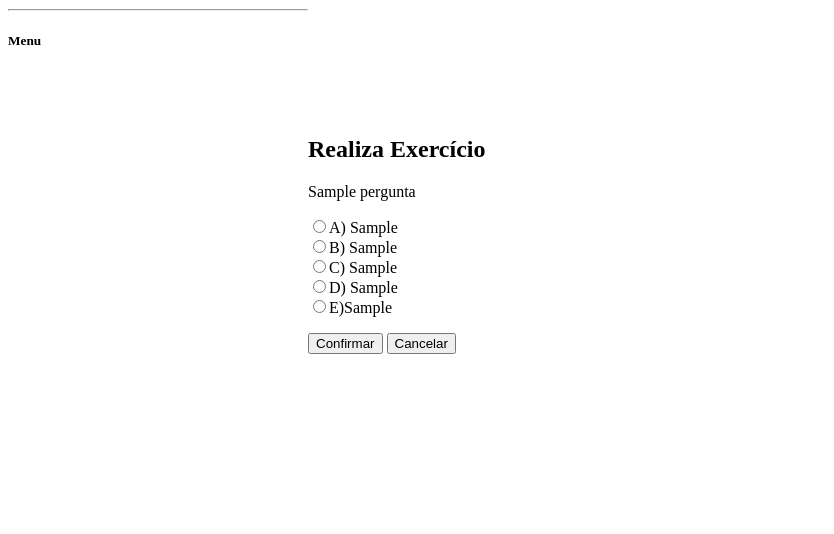
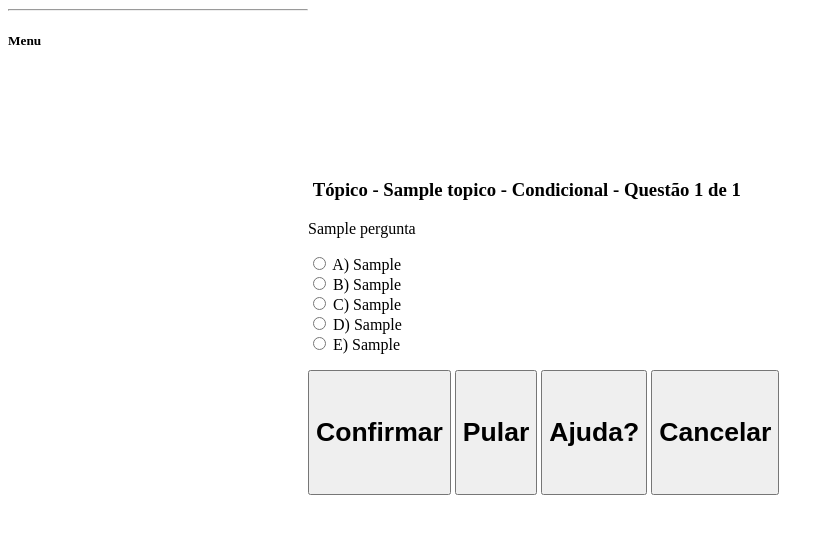
Before and after one commit to paulori22/CodingRace, a CodeIgniter app: the page made by application/views/exercicio/realizaexercicio_view.php in a window 1280 px wide. Shown: the part 64-598 px from the top of the page, without its empty margins (0-834 px from the left). Run offline with CodeIgniter, Linux system fonts and the light colour scheme; the template is opened without the code that fills it: most values are stand-ins (such as "Sample title", 1, 10 or a date in 2020); data that the repository does not hold is empty.

Commit message:
View da página de exercicios reformulada
View da página de exercicios (realizar_exercicios) reformulada.

```diff
--- a/application/controllers/Aluno.php
+++ b/application/controllers/Aluno.php
@@ -202,9 +202,12 @@ class Aluno extends MY_Controller
     function RealizaExercicio($idExercicio){
         $this->load->model('exercicio_model');
         $this->load->model('qme_model');
+        $this->load->model('topicos_model');
 
         $data['exercicio'] = $this->exercicio_model->GetById($idExercicio);
         $data['alternativas'] = $this->qme_model->GetByIdExercicio($idExercicio);
+        $data['topico'] = $this->topicos_model->GetById($data['exercicio']['Topico_idTopico']);
+        $data['exercicio']['total_de_exercicios_de_um_topico'] = $this->exercicio_model->getTotalNumberOfExercicesOfTopic($data['exercicio']['Topico_idTopico']);
 
         $data['nome'] = $this->session->userdata('nome');
         $data['ra'] = $this->session->userdata('ra');
--- a/application/views/exercicio/realizaexercicio_view.php
+++ b/application/views/exercicio/realizaexercicio_view.php
@@ -1,11 +1,11 @@
 <body class="w3-light-grey">
 
-<?php $this->load->view('commons/menulateral')?>
+    <?php $this->load->view('commons/menulateral') ?>
 
     <!-- !PAGE CONTENT! -->
     <div class="w3-main" style="margin-left:300px;margin-top:43px;">
 
-    <?php $this->load->view('commons/menupagina')?>
+        <?php $this->load->view('commons/menupagina') ?>
 
         <div class="w3-container w3-content">
             <div class="w3-container w3-left">
@@ -13,25 +13,68 @@
                     <p><?php echo $this->session->flashdata('error'); ?></p>
                 <?php endif; ?>
             </div>
-        <?php echo validation_errors();?>
-        <form class="w3-container w3-light-grey w3-text-black w3-margin" method="post" enctype="multipart/form-data" action="<?=base_url('confereexercicio_aluno')."/".$exercicio['idExercicio'];?>">
-            <h2 class="w3-center">Realiza Exercício</h2>
+            <?php echo validation_errors(); ?>
+            <div class="w3-container" style="padding-top:24px"><h3><b><i class="fa fa-file-code-o"></i>&nbsp;Tópico - <?php echo $topico['Nome'];?> - Condicional - Questão 1 de <?php echo $exercicio['total_de_exercicios_de_um_topico']?> </b></h3>
+            </div>
+
+            <form class="w3-container w3-light-grey w3-text-black w3-margin" method="post" enctype="multipart/form-data" action="<?= base_url('confereexercicio_aluno') . "/" . $exercicio['idExercicio']; ?>">
+
 
                 <div class="w3-row w3-section">
-               <p><?php echo $exercicio['Pergunta'];?></p>
+                    <p><?php echo $exercicio['Pergunta']; ?></p>
                 </div>
 
+
                 <div class="w3-row w3-section">
-                <input type="radio" name="opcao" id="opcao" value="A"/>A) <?php echo $alternativas['itemA'];?><br>
-                <input type="radio" name="opcao" id="opcao" value="B"/>B) <?php echo $alternativas['itemB'];?><br>
-                <input type="radio" name="opcao" id="opcao" value="C"/>C) <?php echo $alternativas['itemC'];?><br>
-                <input type="radio" name="opcao" id="opcao" value="D"/>D) <?php echo $alternativas['itemD'];?><br>
-                <input type="radio" name="opcao" id="opcao" value="E"/>E)<?php echo $alternativas['itemE'];?>
+
+                    <p>
+                    <div class="w3-panel w3-round-jumbo w3-light-blue">
+                        <input class="w3-radio" type="radio" name="opcao" id="opcao" value="A"/>
+                        <label class="w3-validate">A) <?php echo $alternativas['itemA']; ?></label>
+                    </div>
+
+                    <div class="w3-panel w3-round-jumbo w3-light-blue">
+                        <input class="w3-radio" type="radio" name="opcao" id="opcao" value="B"/>
+                        <label class="w3-validate">B) <?php echo $alternativas['itemB']; ?></label>
+                    </div>
+
+                    <div class="w3-panel w3-round-jumbo w3-light-blue">
+                        <input class="w3-radio" type="radio" name="opcao" id="opcao" value="C"/>
+                        <label class="w3-validate">C) <?php echo $alternativas['itemC']; ?></label>
+                    </div>
+                    <div class="w3-panel w3-round-jumbo w3-light-blue">
+                        <input class="w3-radio" type="radio" name="opcao" id="opcao" value="D"/>
+                        <label class="w3-validate">D) <?php echo $alternativas['itemD']; ?></label>
+                    </div>
+
+                    <div class="w3-panel w3-round-jumbo w3-light-blue">
+                        <input class="w3-radio" type="radio" name="opcao" id="opcao" value="E"/>
+                        <label class="w3-validate">E) <?php echo $alternativas['itemE']; ?></label>
+                    </div>
+
                 </div>
 
                 <p class="w3-center">
-                <button class="w3-btn w3-section w3-black w3-ripple" type="submit" value="salvar"> Confirmar </button>
-                <button onclick="location.href='<?php echo base_url('realizartopico_aluno')."/".$exercicio['Topico_idTopico'];?>'" type="button" class="w3-btn w3-section w3-black w3-ripple"> Cancelar </button>
+
+                    <button class="w3-round-large w3-bar-item w3-btn w3-light-grey" style="font-size:32px;" onclick="document.getElementById('id01').style.display = 'block'">
+                        <i class="fa fa-check-square-o w3-round-large"	style="font-size:32px;color:green">
+                        </i>
+                        <h5>Confirmar</h5>
+                    </button>
+
+                    <button class="w3-round-large w3-bar-item w3-btn w3-light-grey" style="font-size:32px;" type="submit" value="salvar">
+                        <i class="fa fa-fast-forward" style="font-size:32px"></i>
+                        <h5>Pular</h5>
+                    </button>
+                    <button class="w3-round-large w3-bar-item w3-btn w3-light-grey" style="font-size:32px;">
+                        <i class="fa fa-info-circle"	style="font-size:32px"></i>
+                        <h5>Ajuda?</h5>
+                    </button>
+                    <button class="w3-bar-item w3-btn w3-light-grey" style="font-size:32px;" onclick="location.href = '<?php echo base_url('realizartopico_aluno') . "/" . $exercicio['Topico_idTopico']; ?>'" type="button">
+                        <i class="fa fa-ban w3-btn	w3-round-large" style="font-size:32px;"></i>
+                        <h5>Cancelar</h5>
+                    </button>
+
                 </p>
             </form>
 
```
Also changed, not shown: application/models/Exercicio_model.php (+8 -0 lines). Lines whose indentation alone changed are shown as unchanged.
